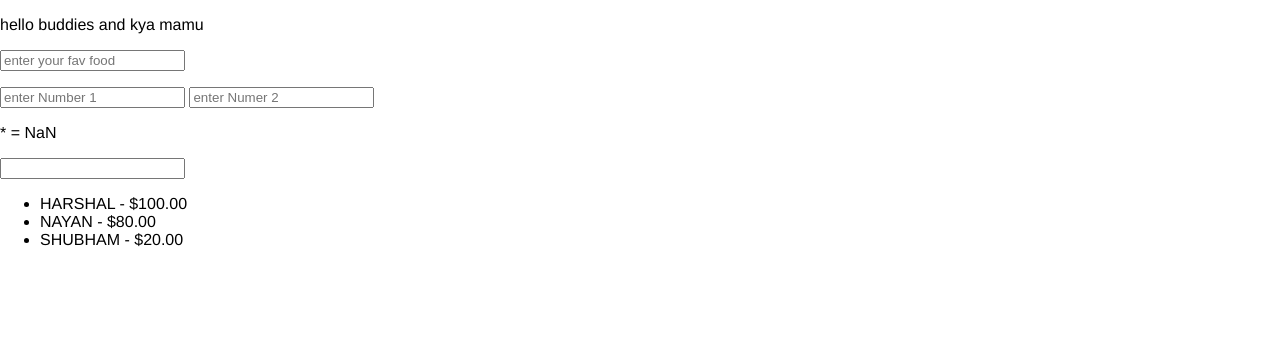
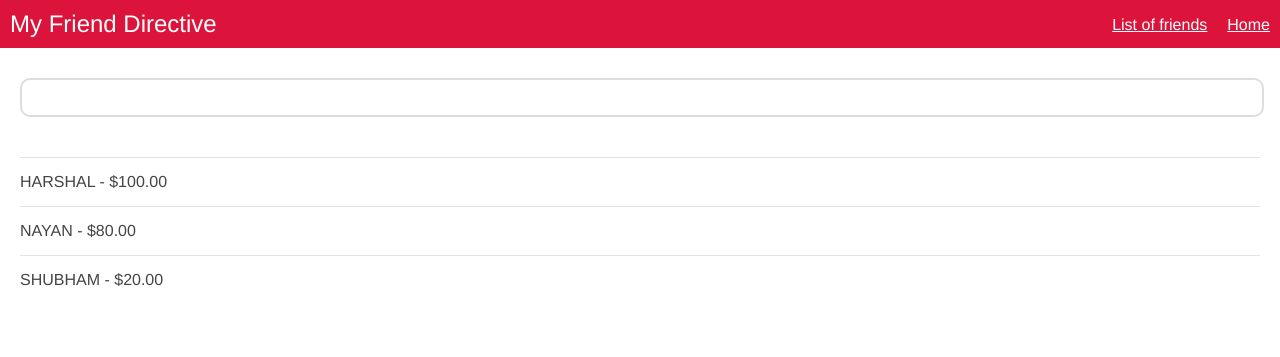
Before and after one commit to harshalthakre/NoteList-Web-App, a plain HTML site: page index.html in a window 1280 px wide. Drawn offline with Linux system fonts and the light colour scheme.

Commit message:
Added Style & single list form

```diff
--- /dev/null
+++ b/header.html
@@ -0,0 +1,7 @@
+<div id="menu-bar">
+  <h1>My Friend Directive</h1>
+  <ul>
+    <li><a href="">Home</li>
+    <li><a href="">List of friends</li>
+  </ul>
+</div>
--- a/index.html
+++ b/index.html
@@ -8,19 +8,21 @@ anguar will control the case-->
     <script src="app\app.js"></script>
   </head>
   <body>
+    <!-- ng include used to import html from another file-->
+    <!-- Tag way you can see by inspecting on nav the tage suuround
+    will be ng-include not conventional na u dont want to show <ng-include src="'header.html'"></ng-include>-->
+    <header ng-include="'header.html'"></header>
     <!-- model means data right??? in MVC we talked about it-->
+    <div class="content">
       <div ng-controller="NinjaController">
-      <p>{{message}} and {{greet}}</p>
-      <input type="text" ng-model="favFood" placeholder="enter your fav food"/>
-      <p>{{favFood}}</p>
-        <input type="number" ng-model="num1" placeholder="enter Number 1"/>
-          <input type="number" ng-model="num2" placeholder="enter Numer 2"/>
-      <p>{{num1}}*{{num2}} = {{num1*num2}}</p>
+
         <input type="text" ng-model="search"/>
         <ul>
           <li ng-repeat="ninja in ninjas | orderBy: 'name' | filter: search">{{ninja.name | uppercase}} - {{ninja.rate | currency}}</li>
           <!-- To revesre the order -name -->
         </ul>
       </div>
+    </div>
+
   </body>
 </html>
```
Lines whose indentation alone changed are shown as unchanged.
